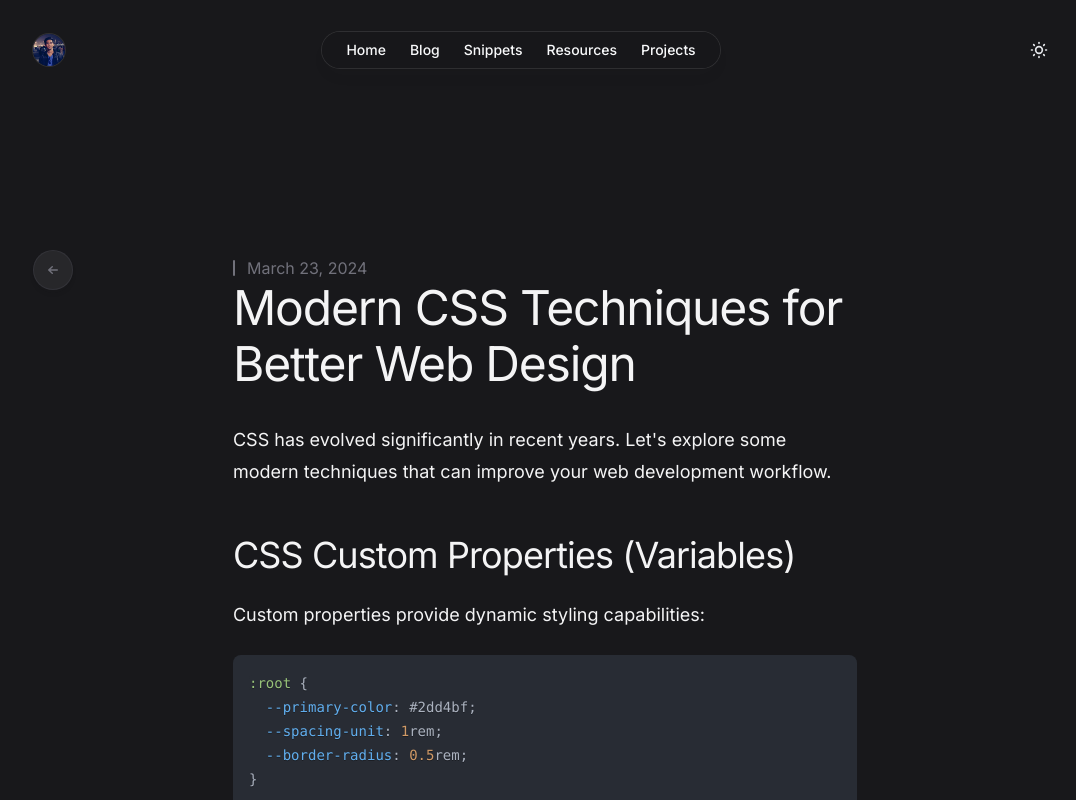
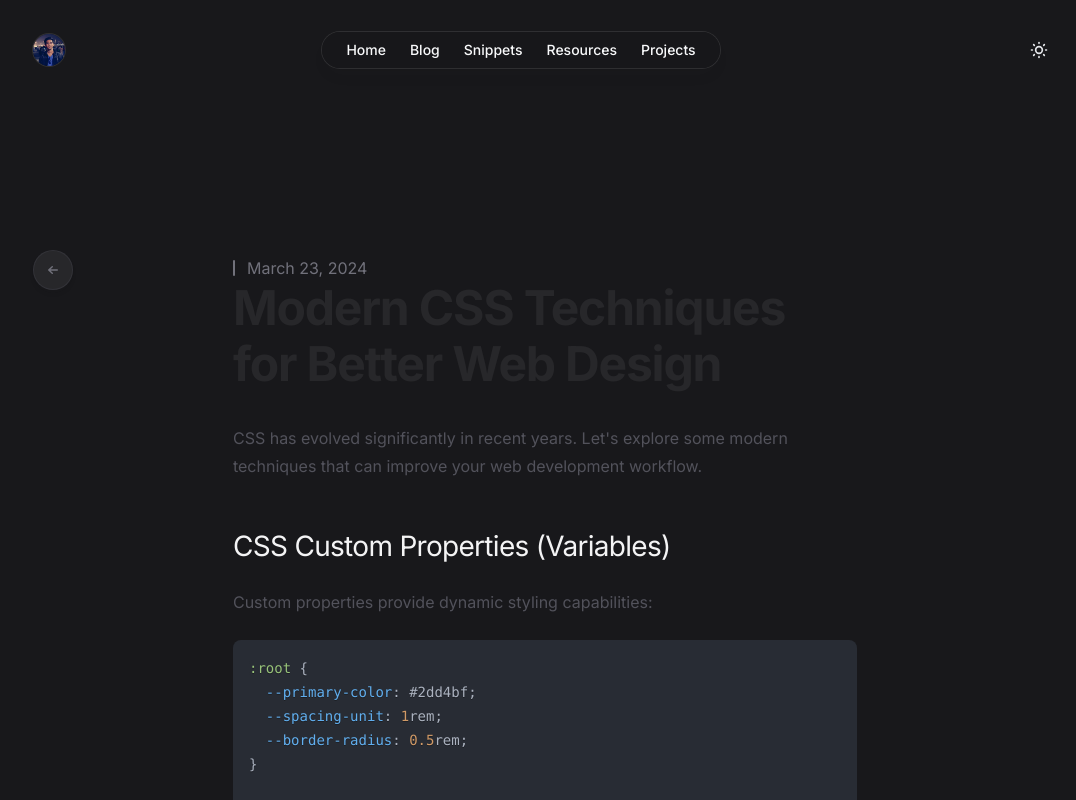
Before and after one commit to SurajAdsul/blog, a Next.js app: page /blog/modern-css-techniques in a window 1280 px wide. Shown: the top 800 px of the page, without its empty margins (95-1171 px from the left). Built offline with nearby package versions, Linux system fonts and the light colour scheme.

Commit message:
Working markdown parse css

```diff
--- a/src/styles/markdown.css
+++ b/src/styles/markdown.css
@@ -37,40 +37,47 @@
 
 /* Typography overrides */
 .prose h1 {
-  font-size: 2.25rem;
+  font-size: 2.25rem; /* text-4xl */
   line-height: 2.5rem;
   margin-top: 0;
+  font-weight: 700; /* font-bold */
+  letter-spacing: -0.025em; /* tracking-tight */
+  color: rgb(39 39 42); /* text-zinc-800 */
 }
 
 @media (min-width: 640px) {
   .prose h1 {
-    font-size: 3rem;
+    font-size: 3rem; /* text-5xl */
     line-height: 3.5rem;
   }
 }
 
 .prose h2 {
-  font-size: 1.875rem;
-  line-height: 2.25rem;
+  font-size: 1.5rem;
+  line-height: 2rem;
   margin-top: 3rem;
   margin-bottom: 1.5rem;
 }
 
 @media (min-width: 640px) {
   .prose h2 {
-    font-size: 2.25rem;
-    line-height: 2.5rem;
+    font-size: 1.75rem;
+    line-height: 2.25rem;
   }
 }
 
 .prose p {
-  font-size: 1rem;
+  font-size: 1rem; /* text-base */
   line-height: 1.75;
   margin-top: 1.5rem;
+  color: rgb(82 82 91); /* text-zinc-600 */
 }
 
-@media (min-width: 640px) {
+@media (prefers-color-scheme: dark) {
   .prose p {
-    font-size: 1.125rem;
+    color: rgb(161 161 170); /* dark:text-zinc-400 */
+  }
+  .prose h1 {
+    color: rgb(244 244 245); /* dark:text-zinc-100 */
   }
 }
```
